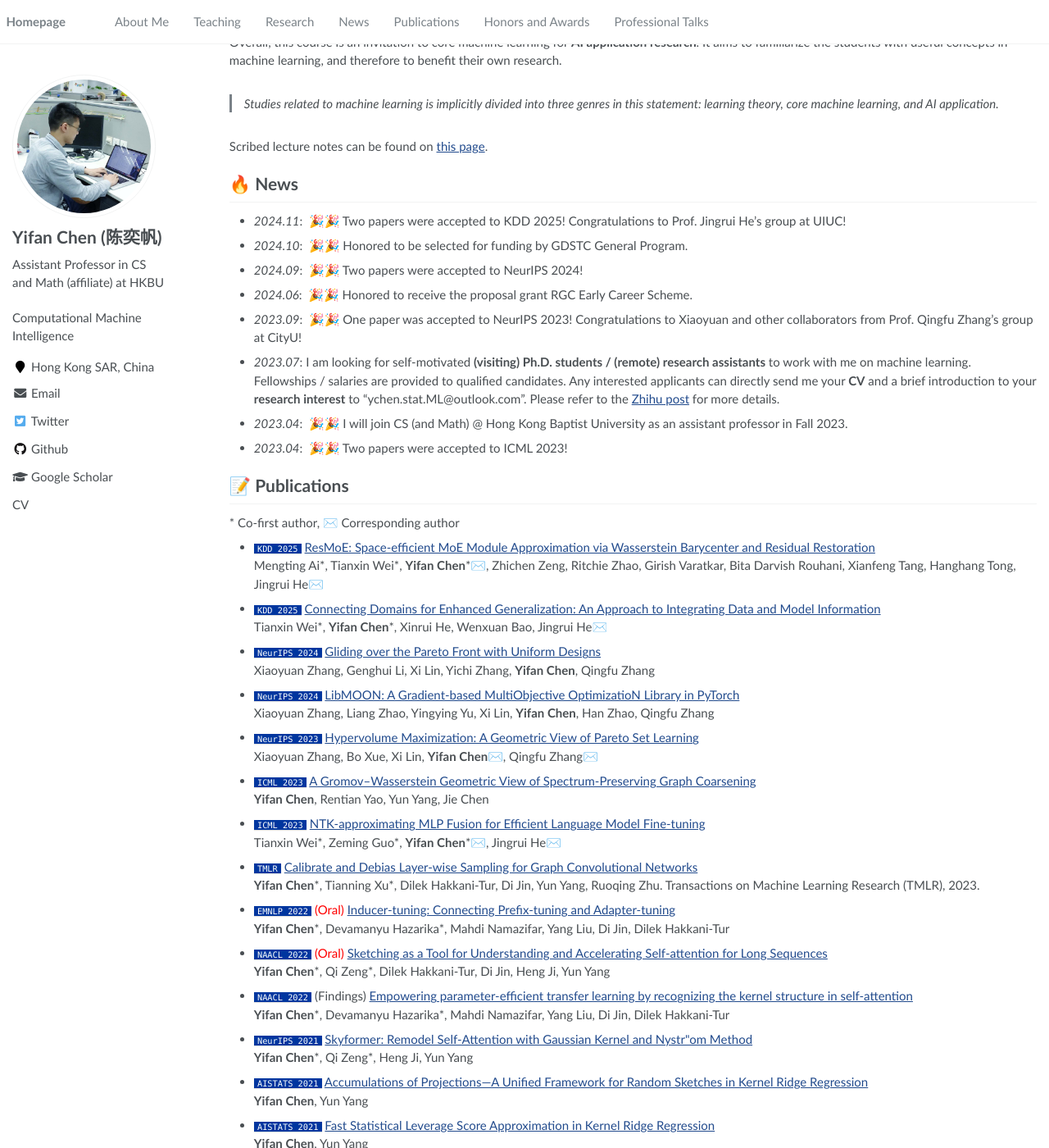
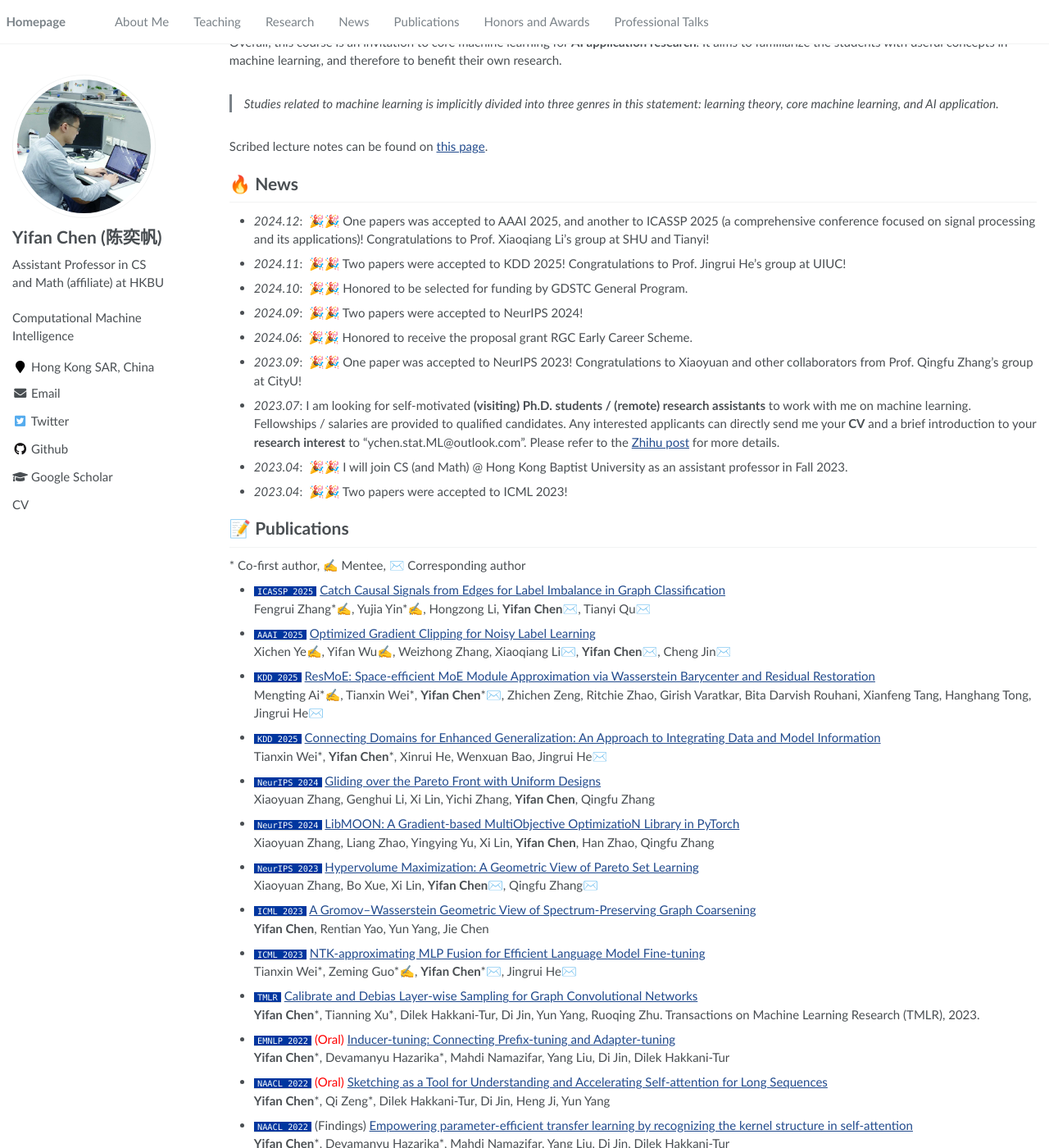
Before and after one commit to ychen-stat-ml/ychen-stat-ml.github.io, a Jekyll site: the page built from _pages/index.md, in a window 1280 px wide and 1400 px high, scrolled down 438 px. Shown: the whole window at 82% size. Built offline with Jekyll 4.4.1, drawn with Linux system fonts in a browser that asks for light colours.

Commit message:
add aaai/icassp

```diff
--- a/_pages/index.md
+++ b/_pages/index.md
@@ -48,6 +48,7 @@ Scribed lecture notes can be found on [this page](/teaching.html).
 
 # 🔥 News
 
+- *2024.12*: &nbsp;🎉🎉 One papers was accepted to AAAI 2025, and another to ICASSP 2025 (a comprehensive conference focused on signal processing and its applications)! Congratulations to Prof. Xiaoqiang Li's group at SHU and Tianyi!
 - *2024.11*: &nbsp;🎉🎉 Two papers were accepted to KDD 2025! Congratulations to Prof. Jingrui He's group at UIUC!
 - *2024.10*: &nbsp;🎉🎉 Honored to be selected for funding by GDSTC General Program.
 - *2024.09*: &nbsp;🎉🎉 Two papers were accepted to NeurIPS 2024!
@@ -59,7 +60,7 @@ Scribed lecture notes can be found on [this page](/teaching.html).
 
 # 📝 Publications
 
-\* Co-first author, ✉️ Corresponding author
+\* Co-first author, ✍ Mentee, ✉️ Corresponding author
 
 <!-- <div class='paper-box'><div class='paper-box-image'><div><div class="badge">ICML 2023</div><img src='images/500x300.png' alt="sym" width="100%"></div></div>
 <div class='paper-box-text' markdown="1">
@@ -70,9 +71,12 @@ Scribed lecture notes can be found on [this page](/teaching.html).
 
 </div>
 </div> -->
-
+- ``ICASSP 2025`` [Catch Causal Signals from Edges for Label Imbalance in Graph Classification](NA)
+Fengrui Zhang\*✍, Yujia Yin\*✍, Hongzong Li, **Yifan Chen**✉️, Tianyi Qu✉️
+- ``AAAI 2025`` [Optimized Gradient Clipping for Noisy Label Learning](NA)
+Xichen Ye✍, Yifan Wu✍, Weizhong Zhang, Xiaoqiang Li✉️, **Yifan Chen**✉️, Cheng Jin✉️
 - ``KDD 2025`` [ResMoE: Space-efficient MoE Module Approximation via Wasserstein Barycenter and Residual Restoration](NA)
-Mengting Ai\*, Tianxin Wei\*, **Yifan Chen**\*✉️, Zhichen Zeng, Ritchie Zhao, Girish Varatkar, Bita Darvish Rouhani, Xianfeng Tang, Hanghang Tong, Jingrui He✉️
+Mengting Ai\*✍, Tianxin Wei\*, **Yifan Chen**\*✉️, Zhichen Zeng, Ritchie Zhao, Girish Varatkar, Bita Darvish Rouhani, Xianfeng Tang, Hanghang Tong, Jingrui He✉️
 - ``KDD 2025`` [Connecting Domains for Enhanced Generalization: An Approach to Integrating Data and Model Information](NA)
 Tianxin Wei\*, **Yifan Chen**\*, Xinrui He, Wenxuan Bao, Jingrui He✉️
 - ``NeurIPS 2024`` [Gliding over the Pareto Front with Uniform Designs](https://neurips.cc/virtual/2024/poster/94814)
@@ -84,7 +88,7 @@ Xiaoyuan Zhang, Bo Xue, Xi Lin, **Yifan Chen**✉️, Qingfu Zhang✉️
 - ``ICML 2023`` [A Gromov--Wasserstein Geometric View of Spectrum-Preserving Graph Coarsening](https://proceedings.mlr.press/v202/chen23ak.html)
 **Yifan Chen**, Rentian Yao, Yun Yang, Jie Chen
 - ``ICML 2023`` [NTK-approximating MLP Fusion for Efficient Language Model Fine-tuning](https://proceedings.mlr.press/v202/wei23b.html)
-Tianxin Wei\*, Zeming Guo\*, **Yifan Chen**\*✉️, Jingrui He✉️
+Tianxin Wei\*, Zeming Guo\*✍, **Yifan Chen**\*✉️, Jingrui He✉️
 - ``TMLR`` [Calibrate and Debias Layer-wise Sampling for Graph Convolutional Networks](https://openreview.net/forum?id=JyKNuoZGux)
 **Yifan Chen**\*, Tianning Xu\*, Dilek Hakkani-Tur, Di Jin, Yun Yang, Ruoqing Zhu. Transactions on Machine Learning Research (TMLR), 2023.
 - ``EMNLP 2022`` <span style="color:red">(Oral)</span> [Inducer-tuning: Connecting Prefix-tuning and Adapter-tuning](https://aclanthology.org/2022.emnlp-main.50/)
```
